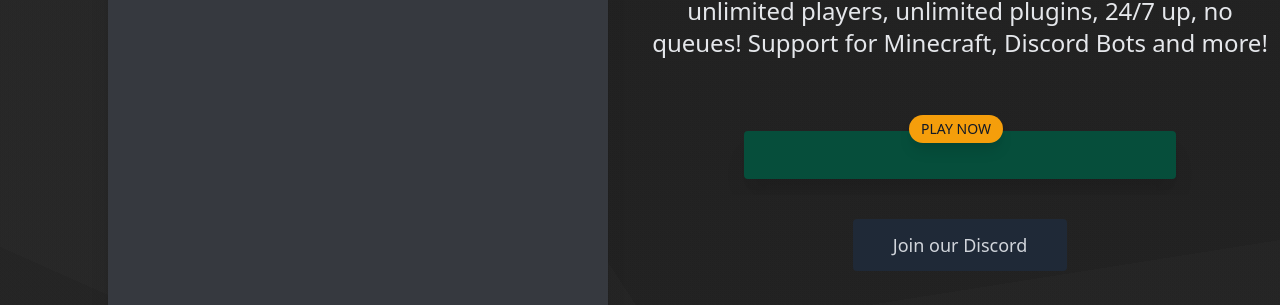
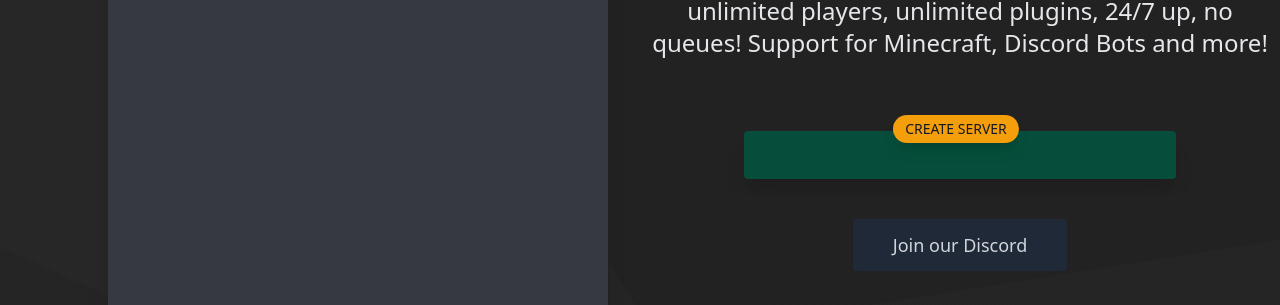
Before and after one commit to serverkur/serverkur-en, a Jekyll site: the page built from docs/index.md, in a window 1280 px wide. Shown: the part 413-718 px from the top of the page. Built offline with Jekyll 4.4.1, drawn with Linux system fonts in a browser that asks for light colours; a script that is not in the unit is left out; comment, search, counter and statistics services are not loaded.

Commit message:
Update home.html

```diff
--- a/docs/_layouts/home.html
+++ b/docs/_layouts/home.html
@@ -11,7 +11,7 @@
         <div class="rounded overflow-hidden w-full sm:w-4/5 md:w-3/4 mx-auto mt-10 mb-6">
             <div class="px-6 py-4">
                 <div class="text-sm font-thin -mb-3" id="serverPlaynow">
-                    <span class="inline-block bg-yellow-500 rounded-full px-3 py-1 text-sm font-thin uppercase text-gray-900 mr-2 shadow-lg">Play Now</span>
+                    <span class="inline-block bg-yellow-500 rounded-full px-3 py-1 text-sm font-thin uppercase text-gray-900 mr-2 shadow-lg">Create Server</span>
                 </div>
                 <p class="text-gray-100 text-base bg-green-900 rounded py-6 px-3 sm:text-xl md:text-2xl font-mono overflow-hidden shadow-xl select-all" id="serverIP"><a href="http://en.servekur.net" </a>
                 </p>
```
